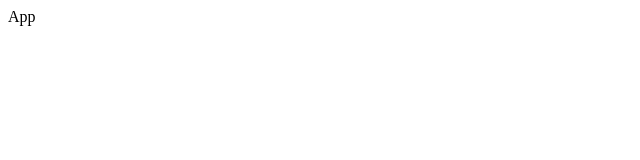
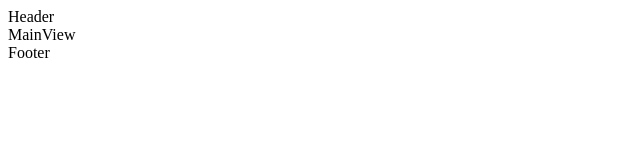
Before and after one commit to hellomac87/react-redux-shop, a React (Create React App) app: page / in a window 1280 px wide. Shown: the top 160 px of the page, without its empty margins (0-640 px from the left). Built offline with nearby package versions, Linux system fonts and the light colour scheme.

Commit message:
feat : Router, Layout, static structure

```diff
--- a/src/components/App.js
+++ b/src/components/App.js
@@ -1,8 +1,16 @@
 import React, { Component } from "react";
+import { BrowserRouter as Router, Route, Switch } from "react-router-dom";
+import MainPage from "../pages/MainPage";
 
 class App extends Component {
   render() {
-    return <div>App</div>;
+    return (
+      <Router>
+        <Switch>
+          <Route path="/" component={MainPage} />
+        </Switch>
+      </Router>
+    );
   }
 }
 
--- a/src/components/Layout/Layout.js
+++ b/src/components/Layout/Layout.js
@@ -1,7 +1,15 @@
 import React from "react";
+import Header from "../Header/Header";
+import Footer from "../Footer";
 
-const Layout = () => {
-  return <div>Layout</div>;
+const Layout = ({ children }) => {
+  return (
+    <React.Fragment>
+      <Header />
+      {children}
+      <Footer />
+    </React.Fragment>
+  );
 };
 
 export default Layout;
--- a/src/components/MainView/MainView.js
+++ b/src/components/MainView/MainView.js
@@ -1,7 +1,7 @@
 import React from "react";
 
 const MainView = () => {
-  return <div />;
+  return <div>MainView</div>;
 };
 
 export default MainView;
--- a/src/index.js
+++ b/src/index.js
@@ -1,5 +1,6 @@
 import React from "react";
 import ReactDOM from "react-dom";
+import "./statics/styles/index.scss";
 import App from "./components/App";
 import * as serviceWorker from "./serviceWorker";
 
--- a/src/pages/MainPage.js
+++ b/src/pages/MainPage.js
@@ -0,0 +1,15 @@
+import React, { Component } from "react";
+import MainView from "../components/MainView/MainView";
+import Layout from "../components/Layout/Layout";
+
+class MainPage extends Component {
+  render() {
+    return (
+      <Layout>
+        <MainView />
+      </Layout>
+    );
+  }
+}
+
+export default MainPage;
--- a/src/statics/styles/common.scss
+++ b/src/statics/styles/common.scss
@@ -0,0 +1 @@
+// common styles
--- /dev/null
+++ b/src/statics/styles/index.scss
@@ -0,0 +1 @@
+// index style
```
